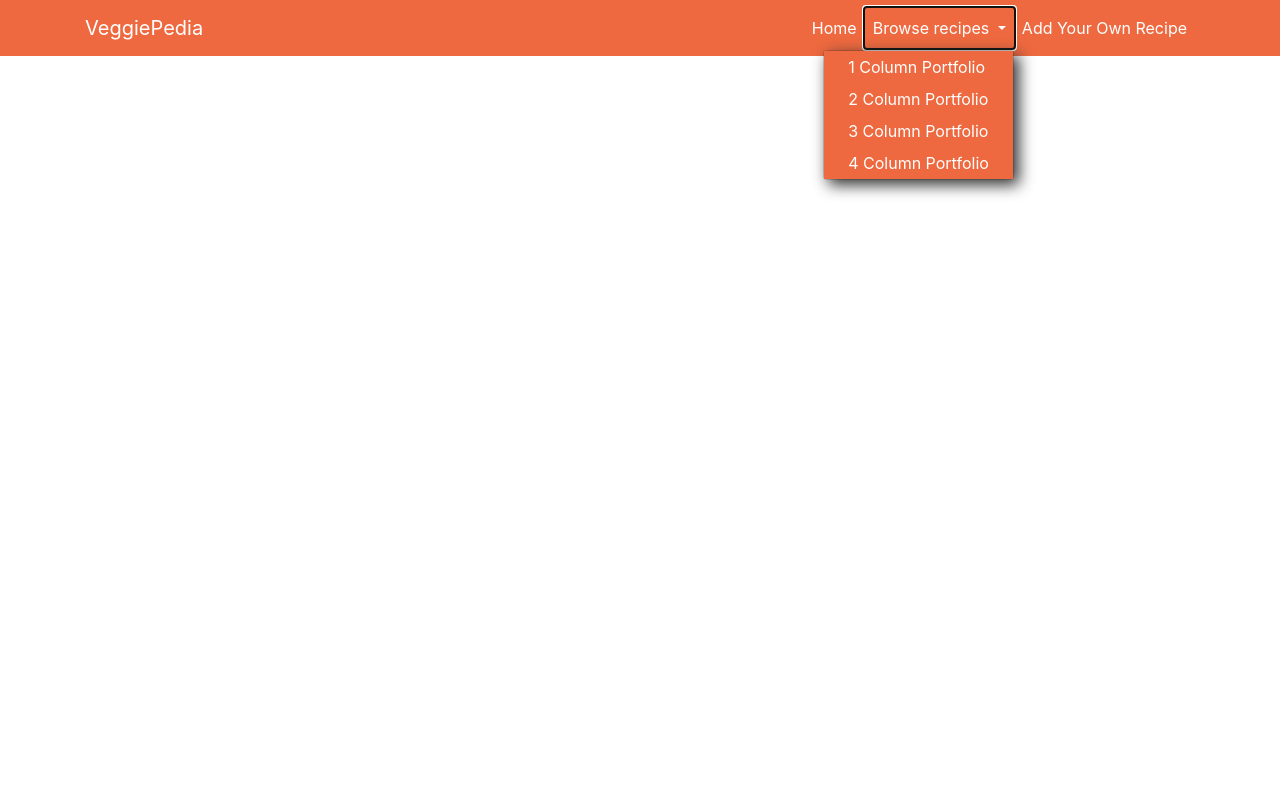
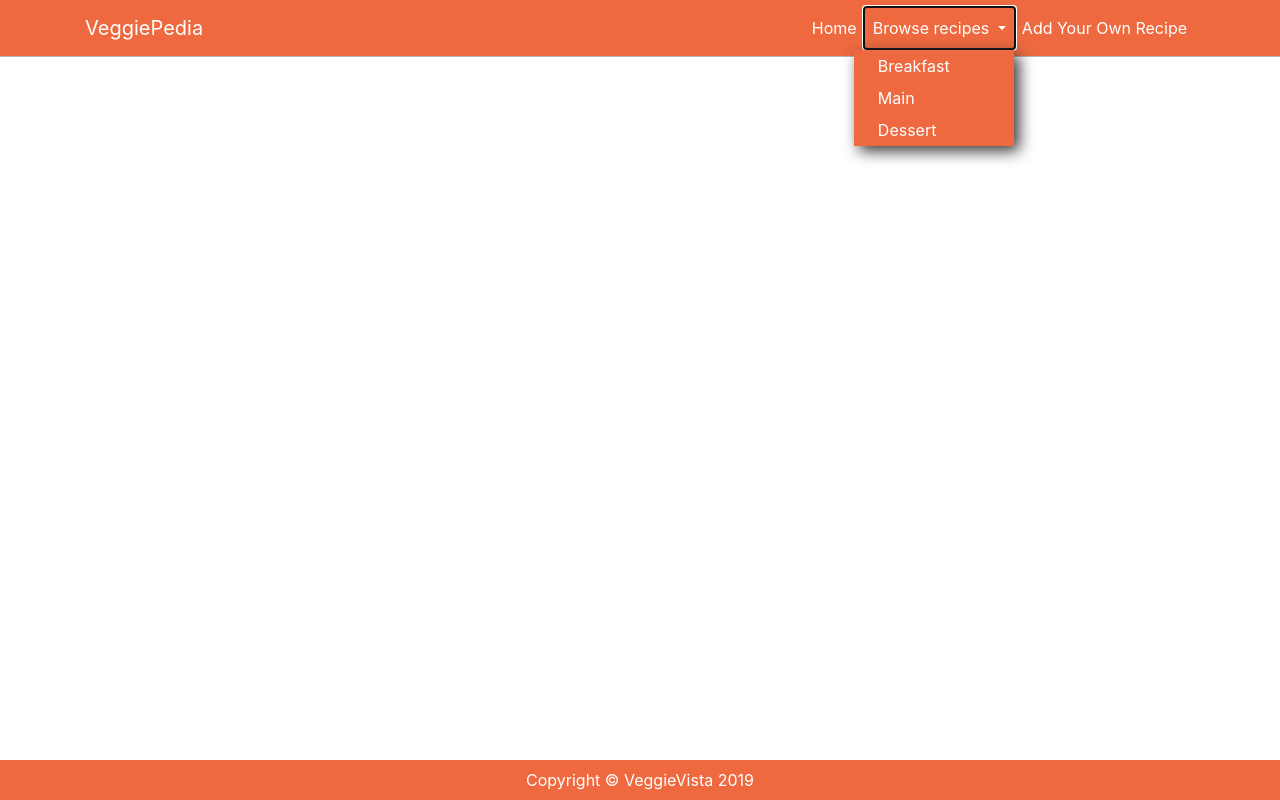
Before and after one commit to 3PU/cook-book-milestone-project, a Flask app: template templates/base.html in a window 1280 px wide, after a click on "Browse recipes". Run offline with Flask 2, Linux system fonts and the light colour scheme; the template is opened without the code that fills it, so the values that code supplies are empty; some libraries are stand-ins or nearby versions.

Commit message:
Minor styling adjustments to navbar

```diff
--- a/static/css/style.css
+++ b/static/css/style.css
@@ -1,22 +1,51 @@
-/* HEADER STYLING */
+/* ----------------------------------------- HEADER STYLING */
 
 .navbar,
 .dropdown-item {
     background-color: #ee693f;
 }
 
+.navbar {
+    border-bottom: 1px solid #b5b5b5;
+}
+
+.navbar-dark .navbar-nav .nav-link {
+    color: #fff;
+}
+
 .dropdown-menu {
     padding: 0px;
+    border: #b5b5b5;
     box-shadow: 5px 5px 15px #333333;
 }
 
-.navbar a,
-button,
-li {
+.dropdown-menu a {
     color: #fff;
 }
 
-/* FOOTER STYLING */
+/* ----------------------------------------- BODY STYLING*/
+
+.page-title {
+    padding-top: 75px;
+}
+
+.carousel-item {
+  height: 65vh;
+  min-height: 300px;
+  background: no-repeat center center scroll;
+  -webkit-background-size: cover;
+  -moz-background-size: cover;
+  -o-background-size: cover;
+  background-size: cover;
+}
+
+/* ----------------------------------------- FOOTER STYLING */
+
+footer {
+    position: fixed;
+    bottom: 0;
+    width: 100%;
+}
 
 footer,
 footer p {
--- a/templates/base.html
+++ b/templates/base.html
@@ -4,7 +4,7 @@
     <meta charset="UTF-8">
     <meta name="viewport" content="width=device-width, initial-scale=1.0">
     <meta http-equiv="X-UA-Compatible" content="ie=edge">
-    <link rel="stylesheet" href="https://stackpath.bootstrapcdn.com/bootstrap/4.4.1/css/bootstrap.min.css" type="text/css" />
+    <link rel="stylesheet" href="https://stackpath.bootstrapcdn.com/bootstrap/4.3.1/css/bootstrap.min.css" integrity="sha384-ggOyR0iXCbMQv3Xipma34MD+dH/1fQ784/j6cY/iJTQUOhcWr7x9JvoRxT2MZw1T" crossorigin="anonymous">
     <link rel="stylesheet" href="https://stackpath.bootstrapcdn.com/font-awesome/4.7.0/css/font-awesome.min.css" type="text/css" />
     <link rel="stylesheet" href="../static/css/style.css">
     <title>Document</title>
@@ -12,10 +12,10 @@
 <body>
     <!-- Navigation -->
 
-    <nav class="navbar fixed-top navbar-expand-lg fixed-top">
+    <nav class="navbar navbar-dark fixed-top navbar-expand-lg fixed-top">
         <div class="container">
             <a class="navbar-brand" href="{{url_for('home')}}">VeggiePedia</a>
-            <button class="navbar-toggler navbar-toggler-right" type="button" data-toggle="collapse" data-target="#navbarResponsive" aria-controls="navbarResponsive" aria-expanded="false" aria-label="Toggle navigation">
+            <button class="navbar-toggler" type="button" data-toggle="collapse" data-target="#navbarResponsive" aria-controls="navbarResponsive" aria-expanded="false" aria-label="Toggle navigation">
                 <span class="navbar-toggler-icon"></span>
             </button>
             <div class="collapse navbar-collapse" id="navbarResponsive">
@@ -24,17 +24,13 @@
                     <a class="nav-link" href="{{url_for('home')}}">Home</a>
                 </li>
                 <li class="nav-item dropdown">
-                    <a class="nav-link dropdown-toggle" href="{{url_for('get_recipes')}}" id="navbarDropdown" data-toggle="dropdown" aria-haspopup="true" aria-expanded="false">
+                    <a class="nav-link dropdown-toggle" href="#" id="navbarDropdown" data-toggle="dropdown" aria-haspopup="true" aria-expanded="false">
                     Browse recipes
                     </a>
                     <div class="dropdown-menu dropdown-menu-right" aria-labelledby="navbarDropdown">
-
-                    <!-- Generate links by iterating through database here -->
-
-                    <a class="dropdown-item" href="">1 Column Portfolio</a>
-                    <a class="dropdown-item" href="">2 Column Portfolio</a>
-                    <a class="dropdown-item" href="">3 Column Portfolio</a>
-                    <a class="dropdown-item" href="">4 Column Portfolio</a>
+                        <a class="dropdown-item" href="{{url_for('breakfast_recipes')}}">Breakfast</a>
+                        <a class="dropdown-item" href="{{url_for('main_recipes')}}">Main</a>
+                        <a class="dropdown-item" href="{{url_for('dessert_recipes')}}">Dessert</a>
                     </div>
                 </li>
                 <li class="nav-item">
@@ -49,9 +45,9 @@
     {% endblock %}
 
     <!-- Footer -->
-    <footer class="footer py-3">
+    <footer class="footer py-2">
         <div class="container">
-        <p class="m-0 text-center text-white">Copyright &copy; Your Website 2019</p>
+        <p class="m-0 text-center text-white">Copyright &copy; VeggieVista 2019</p>
         </div>
     </footer>
 
```
